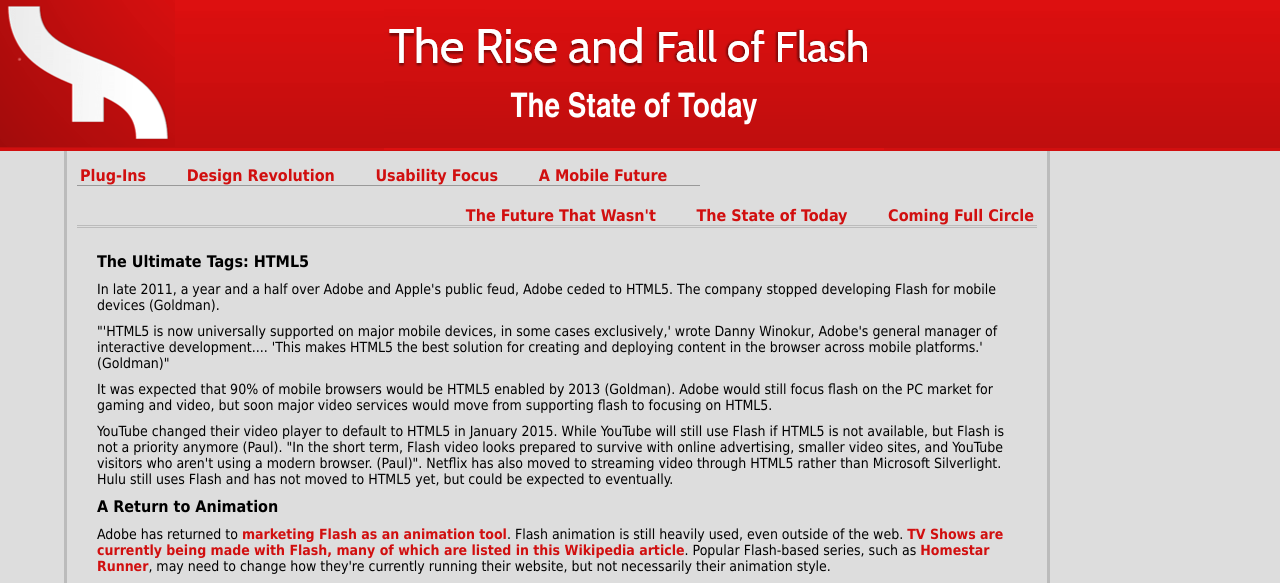
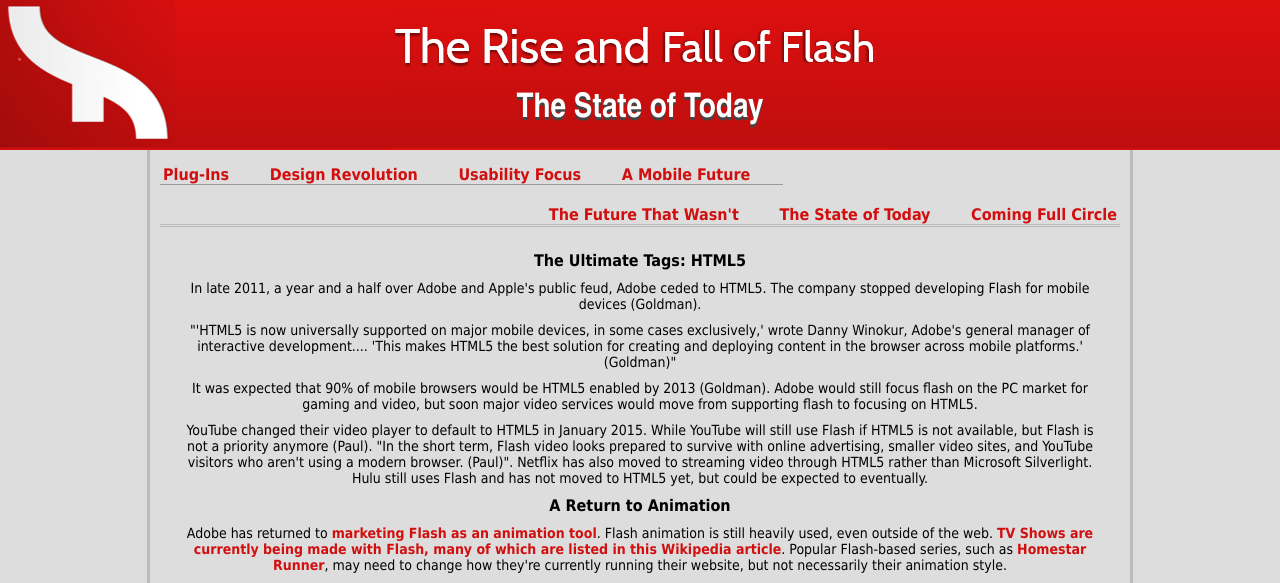
Before and after one commit to murtosl/HistoryOfFlash_4662W, a Jekyll site: the page built from _posts/2015-10-12-HTML5.html, in a window 1280 px wide. Shown: the top 583 px of the page. Built offline with Jekyll 4.4.1, drawn with Linux system fonts in a browser that asks for light colours; grey boxes are pictures that could not be loaded.

Commit message:
Desktop layout improved

```diff
--- a/_includes/header.html
+++ b/_includes/header.html
@@ -1,5 +1,5 @@
 <header>
-		<img src="{{ site.baseurl }}/header.png" alt="Flash Logo (turned)">
+		<a href="{{ site.baseurl }}/"><img src="{{ site.baseurl }}/header.png" alt="Flash Logo (turned)"></a>
 		<section id="header_subtitle">
 		<center>
 			{% if page.subtitle == nil %}
--- a/style.css
+++ b/style.css
@@ -6,38 +6,44 @@
 	margin-bottom: 10px;
 }
 
+body{
+	background-color:#D10F0F;
+
+}
+
 header{
 	background-color:#D10F0F;
 	background-image: url('headerBG.png');
 	background-repeat: repeat-x;
 	padding: 0;
 	margin: 0;
-	min-width: 900px;
+	min-width: 830px;
 	overflow: none;
+	width: 100%;
+	display: inline-block;
 }
 
 header img{
 	margin: 0 auto;
+	float: left;
 }
 
 #header_subtitle{
-	color:white;
-	font-weight: bold;
-	position: absolute;
-	left: 30%;
-	top: 0px;
-	font-size: 34px;
-	font-family: 'Arial Narrow', Arial, sans-serif;
 	background-image: url('title.png');
 	width: 500px;
 	height: 150px;
 	background-repeat: none;
-
+	text-align: center;
 }
 
 #header_subtitle h4{
+	color:white;
+	font-weight: bold;
+	font-size: 34px;
+	font-family: 'Arial Narrow', Arial, sans-serif;
 	margin-top: 0px;
 	padding-top: 90px;
+	text-shadow: 0px 3px #444;
 }
 
 #navGroupUp{
@@ -68,7 +74,7 @@
 	text-align: center;
 
 	margin-right: 0px;
-	min-width: 700px;
+	min-width: 650px;
 	display: inline-block;
 	border-bottom: 3px double #bbb;
 }
@@ -99,6 +105,10 @@
 	background-color: #ddd;
 	min-height: 500px;
 	width: 100%;
+	text-align:center; /* display:inline-block will only be centered with this setting */
+	min-width: 710px;
+	margin-top: 0px;
+	padding-top: 0px;
 }
 
 #container{
@@ -152,8 +162,6 @@
 		background-color: #A10539;
 		font-size: 16px;
 }
-
-
 a {
 	color: #D10F0F;
 	text-decoration: none;
@@ -207,9 +215,13 @@
 
 }
 
-
 .nxt{
 	float:right;
+}
+
+.prev{
+	float: left;
+
 }
 
 .adobeAdText p{
@@ -230,8 +242,3 @@
 .smallCite {
 	font-size: 8px !important;
 }
-
-#HomeStarRunner{
-	margin-left: 25%;
-
-}
```
Also changed, not shown: 11 other files.
